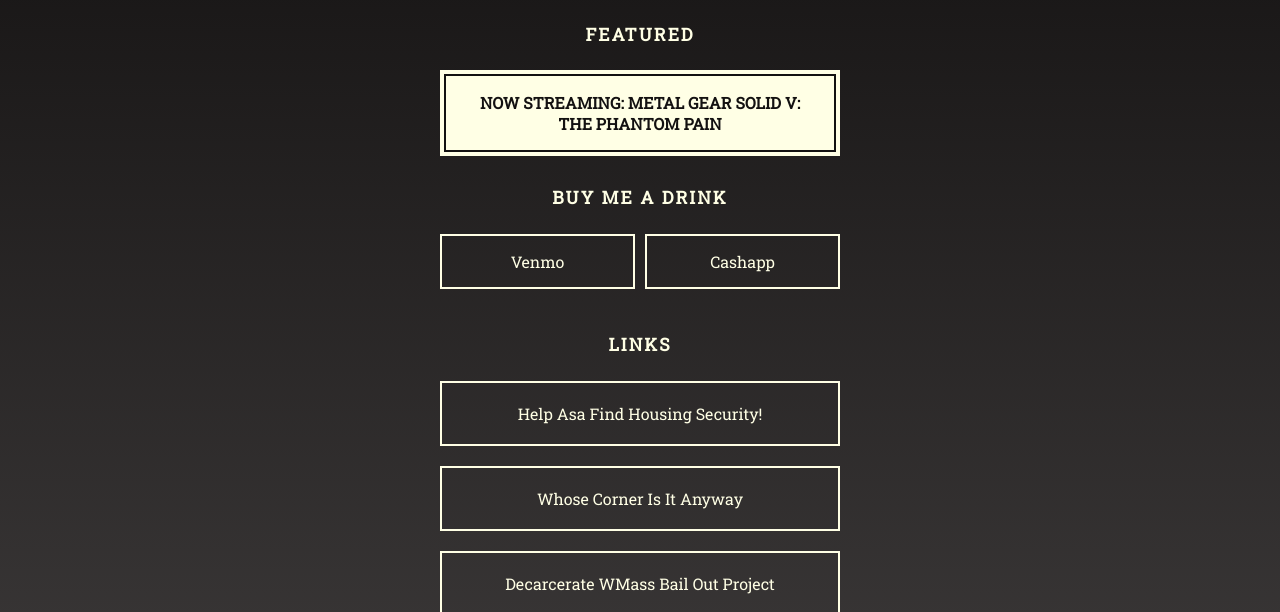
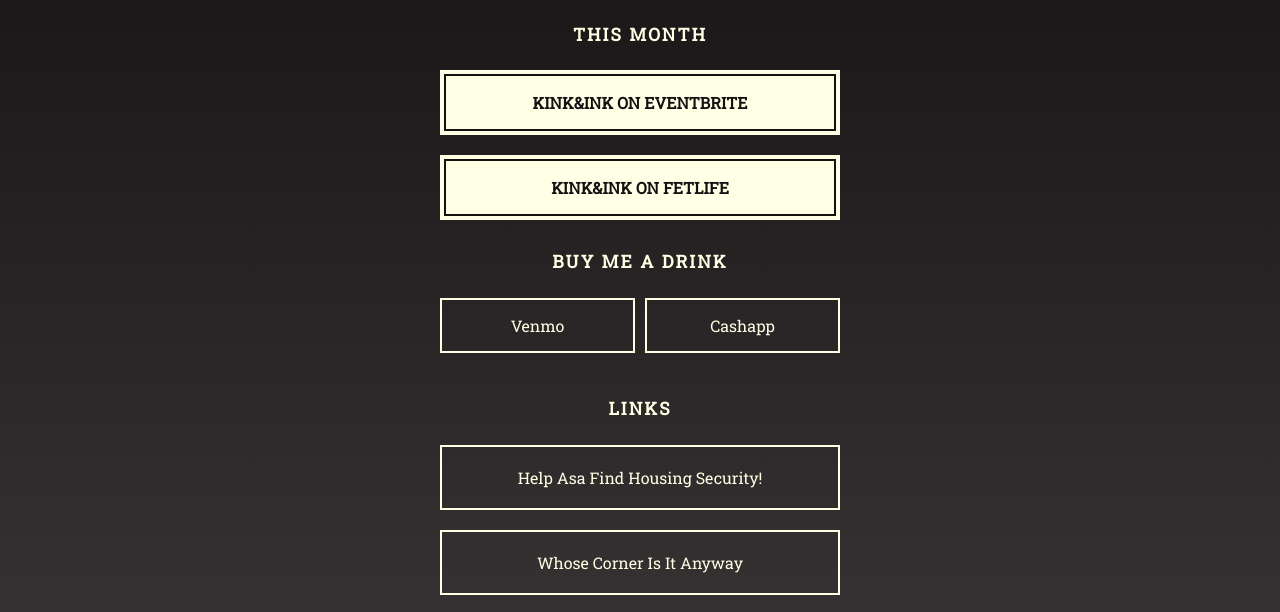
Before and after one commit to midnightjazzmine/midnightjazzmine.github.io, a plain HTML site: page links/index.html in a window 1280 px wide. Shown: the part 188-800 px from the top of the page. Drawn offline with Linux system fonts and the light colour scheme.

Commit message:
Update index.html
removed twitch, added kink&ink

```diff
--- a/links/index.html
+++ b/links/index.html
@@ -20,10 +20,10 @@
     <h1>@midnightjazzmine</h1>
 
     <!-- Featured -->
-    <h2>Featured</h2>
+    <h2>THIS MONTH</h2>
 
-    <a class="featured" href="https://www.twitch.tv/midnightjazzmine">NOW STREAMING: Metal Gear Solid V: The Phantom Pain</a>
-
+    <a class="featured" href="https://www.eventbrite.com/e/kink-ink-figure-drawing-with-a-fetish-twist-18-tickets-721530365747?utm-campaign=social&utm-content=attendeeshare&utm-medium=discovery&utm-term=listing&utm-source=cp&aff=ebdsshcopyurl">Kink&Ink On Eventbrite</a>
+    <a class="featured" href="https://fetlife.com/events/1383391">Kink&Ink On Fetlife</a>
 
     <!-- Payment -->
     <h2>Buy Me A Drink</h2>
```
